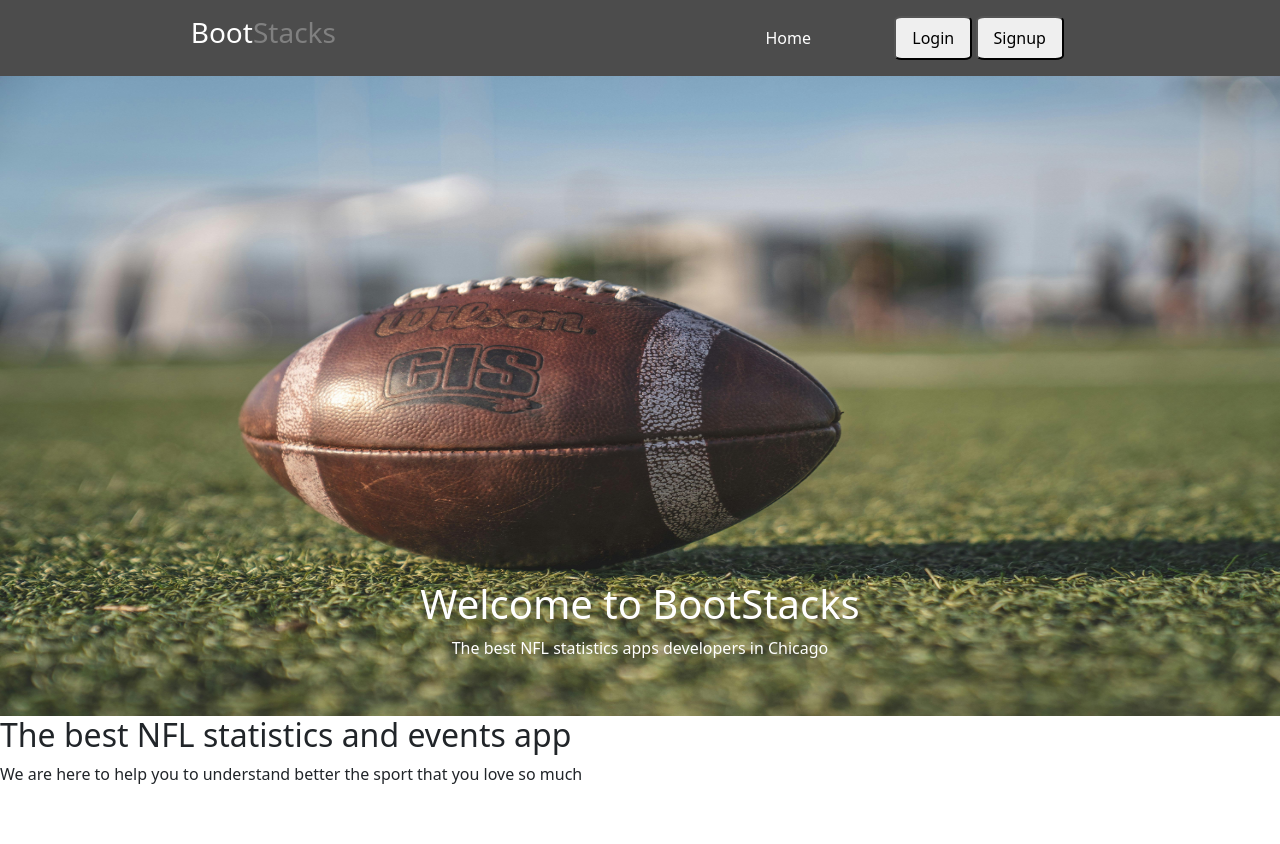
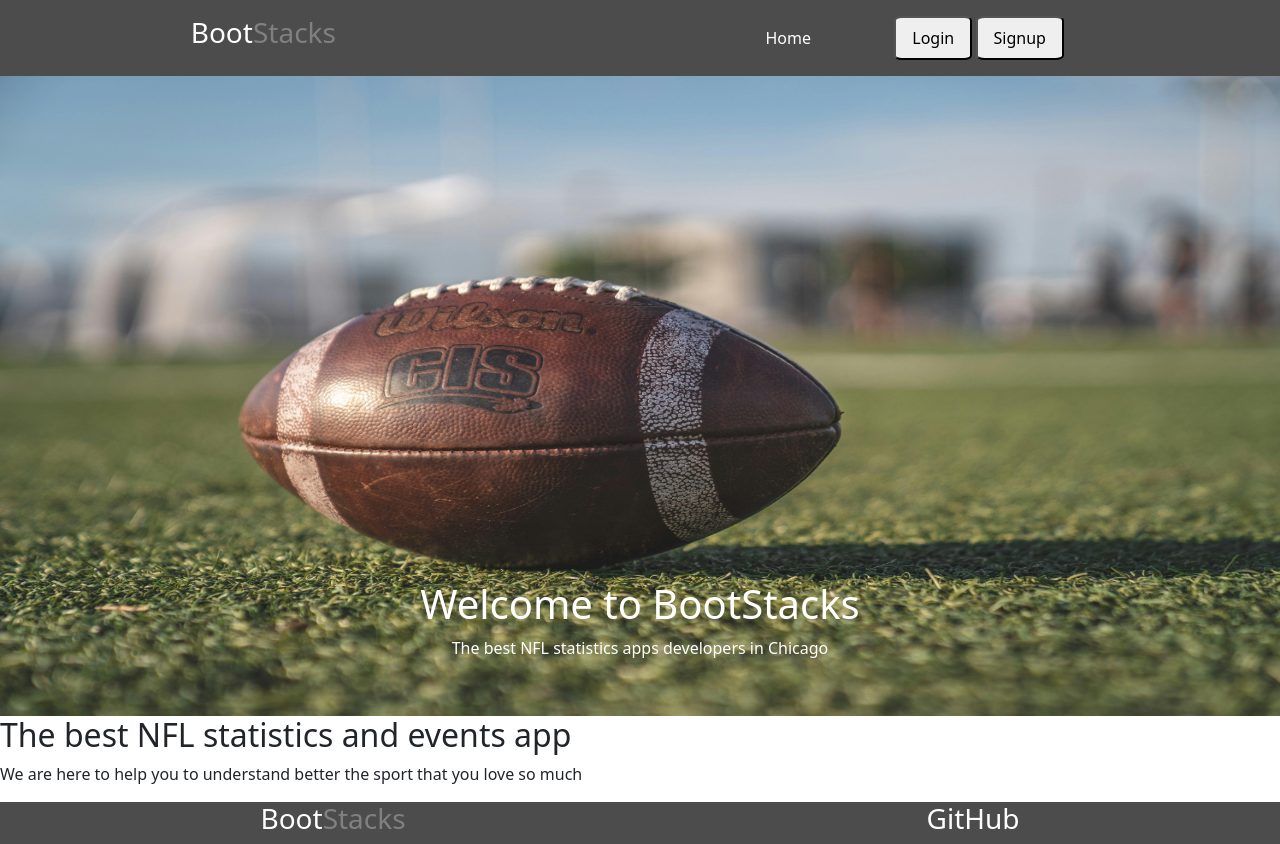
Before and after one commit to kagreene/bootstacks, a React (Vite) app in the folder client/: page / in a window 1280 px wide. Before the commit the page ends 802 px from the top, so only its background shows below. Built offline with nearby package versions, Linux system fonts and the light colour scheme.

Commit message:
added footer to all pages

```diff
--- /dev/null
+++ b/client/src/components/Footer.tsx
@@ -0,0 +1,15 @@
+import { Link } from 'react-router'
+import './styles.css'
+
+export const Footer = () => {
+    return (
+        <footer className='footer'>
+            <Link to={'/'} style={{textDecoration:'none', color:'white'}}>
+            <h3>Boot<span style={{ color:'GrayText' }}>Stacks</span></h3>
+            </Link>
+            <Link to={"https://github.com/kagreene/bootstacks"} style={{textDecoration:'none', color:'white'}}>
+            <h3>GitHub</h3>
+            </Link>
+        </footer>
+    )
+}
--- a/client/src/components/TeamCard.tsx
+++ b/client/src/components/TeamCard.tsx
@@ -1,5 +1,5 @@
-import  { useEffect, useState } from 'react'
-import { getEventsData } from '../api/testApi'
+// import  { useEffect, useState } from 'react'
+//import { getEventsData } from '../api/testApi'
 
 interface TeamCardProps {
   game:string,
--- a/client/src/components/styles.css
+++ b/client/src/components/styles.css
@@ -26,3 +26,11 @@ nav {
   .logo{
     padding: 1em 2em;
   }
+
+  footer {
+    width: 100%;
+    display: flex;
+    justify-content: space-around;
+    margin:0;
+    background-color: rgba(0,0,0,0.7);
+  }
--- a/client/src/pages/EventsPage.tsx
+++ b/client/src/pages/EventsPage.tsx
@@ -1,4 +1,4 @@
-import React from 'react'
+//import React from 'react'
 import { GamesList } from '../components'
 
 export const EventsPage = () => {
--- a/client/src/routes/AppRouter.tsx
+++ b/client/src/routes/AppRouter.tsx
@@ -1,11 +1,14 @@
 import { Route, Routes } from 'react-router'
 import { EventsPage, Home, Login, Register, Weather } from '../pages'
 import { Navbar } from '../components/Navbar'
+import { Footer } from '../components/Footer'
+import './styles.css'
 
 export const AppRouter = () => {
   return (
-    <div>
+    <div className = "App">
       <Navbar />
+      <div className='Routes'>
       <Routes>
           <Route path='/' element={ <Home /> } />
           <Route path='weather' element={ <Weather /> } />
@@ -13,6 +16,8 @@ export const AppRouter = () => {
           <Route path='register' element={ <Register /> } />
           <Route path='events' element={ <EventsPage /> } />
       </Routes>
+      </div>
+      <Footer />
     </div>
 
   )
--- /dev/null
+++ b/client/src/routes/styles.css
@@ -0,0 +1,9 @@
+.App {
+    display: flex;
+    flex-direction: column;
+    min-height: 100vh;
+}
+
+.Routes {
+    flex: 1;
+}
```
